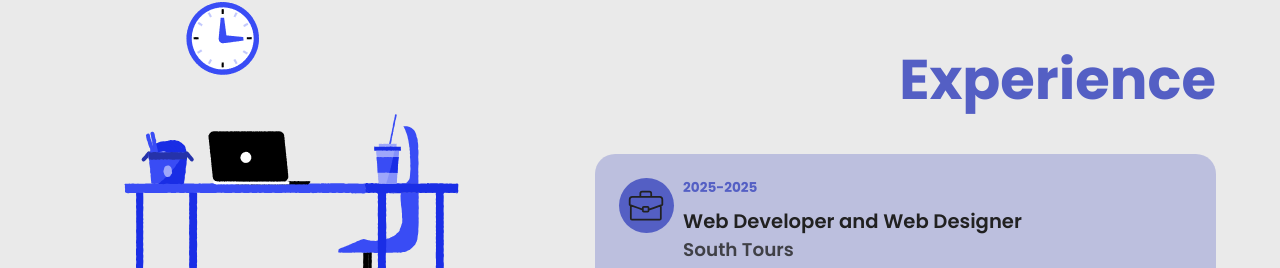
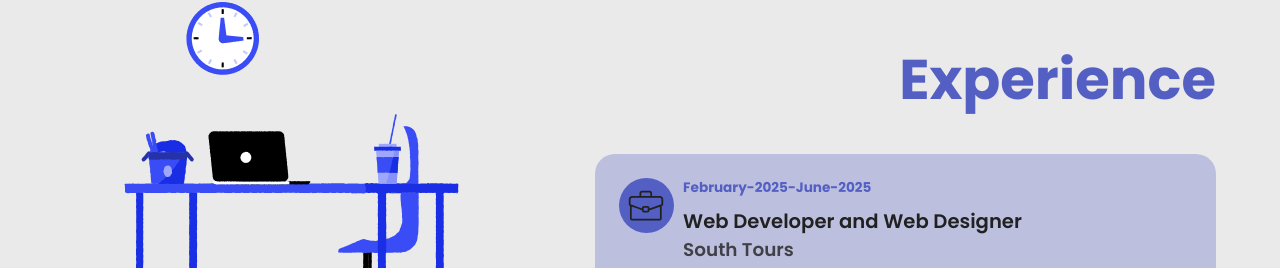
Before and after one commit to Emmicoke/Portfolio, a React (Create React App) app: page / in a window 1280 px wide. Shown: the part 2914-3182 px from the top of the page. Built offline with nearby package versions, Linux system fonts and the light colour scheme; a web font is replaced by a local one.

Commit message:
Added months in the experience section

```diff
--- a/src/components/Experience/ExperienceCard.js
+++ b/src/components/Experience/ExperienceCard.js
@@ -9,7 +9,7 @@ import expImgBlack from '../../assets/svg/experience/expImgBlack.svg'
 
 import './Experience.css'
 
-function ExperienceCard({id, company, jobtitle, startYear, endYear}) {
+function ExperienceCard({id, company, jobtitle, startYear, startMonth, endMonth, endYear}) {
 
     const { theme } = useContext(ThemeContext);
 
@@ -32,7 +32,7 @@ function ExperienceCard({id, company, jobtitle, startYear, endYear}) {
                     <img src={theme.type === 'light' ? expImgBlack : expImgWhite} alt="" />
                 </div>
                 <div className="experience-details">
-                    <h6 style={{color: theme.primary}}>{startYear}-{endYear}</h6>
+                    <h6 style={{color: theme.primary}}>{startMonth}-{startYear}-{endMonth}-{endYear}</h6>
                     <h4 style={{color: theme.tertiary}}>{jobtitle}</h4>
                     <h5 style={{color: theme.tertiary80}}>{company}</h5>
                 </div>
```
